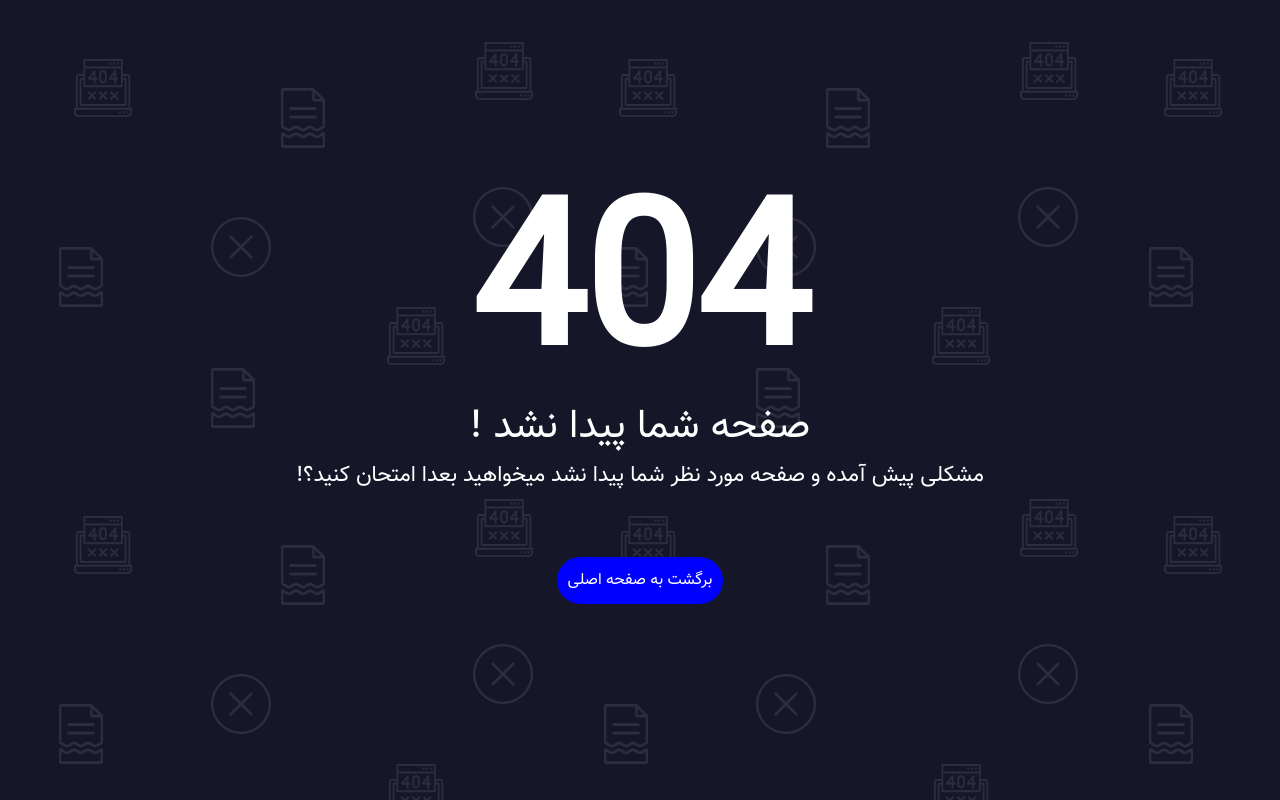
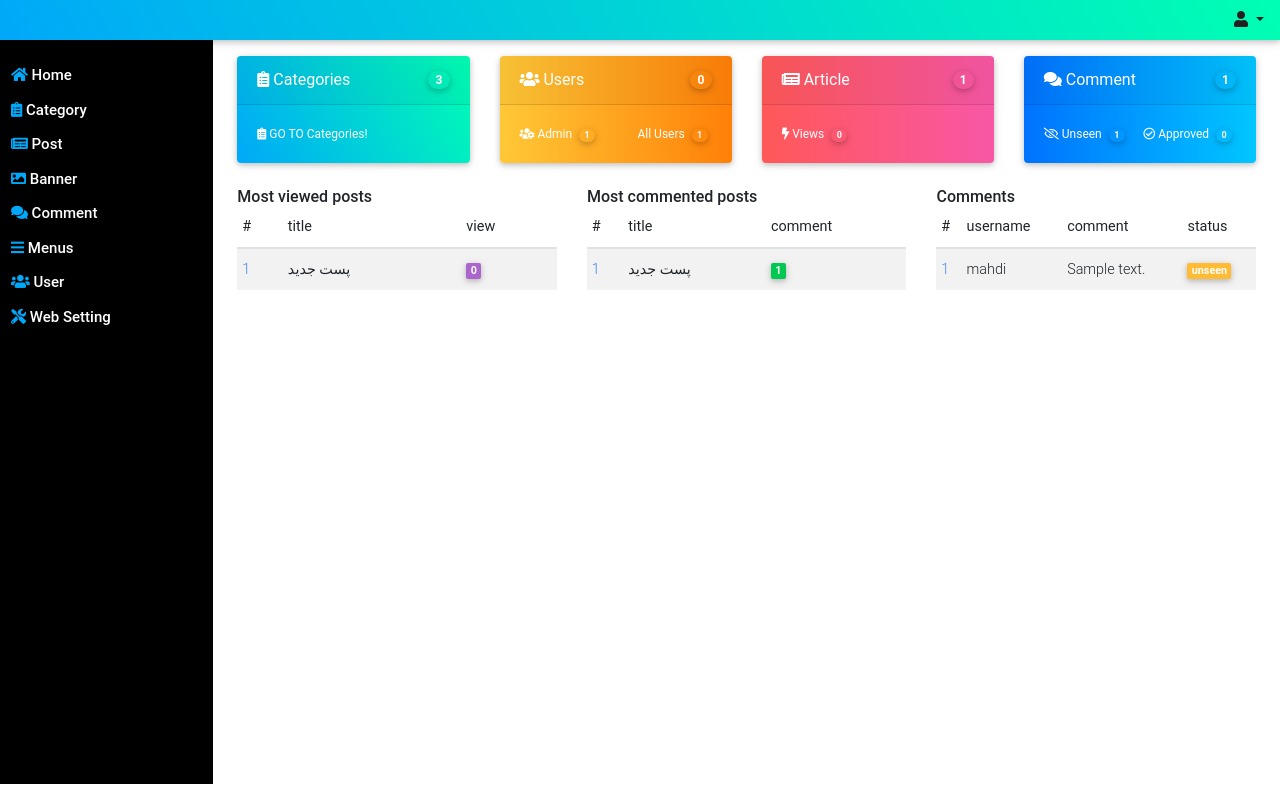
Before and after one commit to mahdic200/project, a PHP site: page /project/admin in a window 1280 px wide. Run offline with PHP 8.4, Linux system fonts and the light colour scheme; a user stored in the database is signed in; data comes from the database, SQL or seed files in the repository; tables that the repository leaves empty hold one stand-in row (values such as "Sample post"); some libraries are stand-ins or nearby versions.

Commit message:
end of episode168 admin panel is completed

```diff
--- /dev/null
+++ b/activities/Admin/Dashboard.php
@@ -0,0 +1,29 @@
+<?php
+
+namespace Admin;
+
+use database\DataBase;
+
+class Dashboard extends Admin
+{
+    public function index()
+    {
+        $db = new DataBase();
+        $categoryCount = $db->select("SELECT COUNT(*) FROM `categories`")->fetch();
+        $allusersCount = $db->select("SELECT COUNT(*) FROM `users`")->fetch();
+        $userCount = $db->select("SELECT COUNT(*) FROM `users` WHERE permission = 'user'")->fetch();
+        $adminCount = $db->select("SELECT COUNT(*) FROM `users` WHERE permission = 'admin'")->fetch();
+        $postCount = $db->select("SELECT COUNT(*) FROM `posts`")->fetch();
+        $postsViews = $db->select("SELECT SUM(view) FROM `posts`")->fetch();
+        $commentCount = $db->select("SELECT COUNT(*) FROM `comments`")->fetch();
+        $unseenComments = $db->select("SELECT COUNT(*) FROM `comments` WHERE status = 'unseen'")->fetch();
+        $approvedComments = $db->select("SELECT COUNT(*) FROM `comments` WHERE status = 'approved'")->fetch();
+
+        $mostViewedPosts = $db->select("SELECT * FROM `posts` ORDER BY view DESC LIMIT 0,5")->fetchAll();
+        $mostCommentedPosts = $db->select("SELECT * , comments.post_id , COUNT(comments.post_id) as comments_number FROM comments LEFT JOIN posts ON comments.post_id = posts.id GROUP BY comments.post_id ORDER BY comments_number DESC LIMIT 0,5;")->fetchAll();
+
+        $recentComments = $db->select("SELECT comments.id as id, users.username as username, comments.comment as comment, comments.status as 'status' FROM comments LEFT JOIN users ON comments.user_id = users.id ORDER BY comments.id DESC LIMIT 0,5")->fetchAll();
+
+        require_once BASE_PATH . "/template/admin/dashboard/index.php";
+    }
+}
--- a/activities/Auth/Auth.php
+++ b/activities/Auth/Auth.php
@@ -268,7 +268,8 @@ class Auth
                 if ($result) {
                     date_default_timezone_set('Asia/Tehran');
                     $db->update('users', $user['id'], ['forgot_token', 'forgot_token_expire'], [$randomToken, date('Y-m-d H:i:s', strtotime('+15 minutes'))]);
-                    $this->redirect('login');
+                    flash('forgot_error', "ایمیل بازیابی رمز عبور برای شما ارسال شد");
+                    $this->redirectBack();
                 }
                 else
                 {
--- a/index.php
+++ b/index.php
@@ -32,6 +32,7 @@ define("SENDER_NAME", "دوره آنلاین پی اچ پی جامع");
 require_once "./database/DataBase.php";
 require_once "./database/CreateDB.php";
 require_once "./activities/Admin/Admin.php";
+require_once "./activities/Admin/Dashboard.php";
 require_once "./activities/Admin/Category.php";
 require_once "./activities/Admin/Post.php";
 require_once "./activities/Admin/Banner.php";
@@ -192,6 +193,8 @@ function dd($var) {
     var_dump($var);
     // exit;
 }
+// dashboard
+uri('admin', 'Admin\Dashboard', 'index');
 
 // category
 
--- /dev/null
+++ b/template/admin/dashboard/index.php
@@ -0,0 +1,300 @@
+<?php
+
+require_once BASE_PATH . "/template/admin/layouts/header.php";
+
+?>
+
+
+<div class="row mt-3">
+
+    <div class="col-sm-6 col-lg-3">
+        <a href="<?= url('admin/category') ?>" class="text-decoration-none">
+            <div class="card text-white bg-gradiant-green-blue mb-3">
+                <div class="card-header d-flex justify-content-between align-items-center">
+                    <span>
+                        <i class="fas fa-clipboard-list">
+
+                        </i>
+                        Categories
+                    </span>
+                    <span class="badge badge-pill right">
+                        <!-- number of categories -->
+                        <?= $categoryCount["COUNT(*)"] ?>
+                    </span>
+                </div>
+                <div class="card-body">
+                    <section class="font-12 my-0"><i class="fas fa-clipboard-list"></i> GO TO Categories!</section>
+                </div>
+            </div>
+        </a>
+    </div>
+    <div class="col-sm-6 col-lg-3">
+        <a href="<?= url('admin/users') ?>" class="text-decoration-none">
+            <div class="card text-white bg-juicy-orange mb-3">
+                <div class="card-header d-flex justify-content-between align-items-center">
+                    <span>
+                        <i class="fas fa-users">
+
+                        </i>
+                        Users
+                    </span>
+                    <span class="badge badge-pill right">
+                        <!-- number of users -->
+                        <?= $userCount["COUNT(*)"] ?>
+
+                    </span>
+                </div>
+                <div class="card-body">
+                    <section class="d-flex justify-content-between align-items-center font-12">
+                        <span class="">
+                            <i class="fas fa-users-cog">
+
+                            </i>
+                            Admin
+                            <span class="badge badge-pill mx-1">
+                                <!-- number of Admins -->
+                                <?= $adminCount["COUNT(*)"] ?>
+
+                            </span>
+                        </span>
+                        <span class="">
+                            <i class="fas fa-admin">
+
+                            </i>
+                            All Users
+                            <span class="badge badge-pill mx-1">
+                                <!-- number of all users -->
+                                <?= $allusersCount["COUNT(*)"] ?>
+
+                            </span>
+                        </span>
+                    </section>
+                </div>
+            </div>
+        </a>
+    </div>
+    <div class="col-sm-6 col-lg-3">
+        <a href="<?= url('admin/posts') ?>" class="text-decoration-none">
+            <div class="card text-white bg-dracula mb-3">
+                <div class="card-header d-flex justify-content-between align-items-center">
+
+                    <span>
+                        <i class="fas fa-newspaper">
+
+                        </i>
+                        Article
+                    </span>
+                    <span class="badge badge-pill right">
+                        <!-- number of posts -->
+                        <?= $postCount["COUNT(*)"] ?>
+
+                    </span>
+                </div>
+                <div class="card-body">
+                    <section class="d-flex justify-content-between align-items-center font-12">
+                        <span class="">
+                            <i class="fas fa-bolt">
+
+                            </i>
+                            Views
+                            <span class="badge badge-pill mx-1">
+                                <!-- number of Admins -->
+                                <?= $postsViews["SUM(view)"] ?>
+
+                            </span>
+                        </span>
+                    </section>
+                </div>
+            </div>
+        </a>
+    </div>
+    <div class="col-sm-6 col-lg-3">
+        <a href="<?= url('admin/comments') ?>" class="text-decoration-none">
+            <div class="card text-white bg-neon-life mb-3">
+                <div class="card-header d-flex justify-content-between align-items-center">
+                    <span>
+                        <i class="fas fa-comments">
+
+                        </i>
+                        Comment
+                    </span>
+                    <span class="badge badge-pill right">
+                        <!-- number of comments -->
+                        <?= $commentCount["COUNT(*)"] ?>
+
+                    </span>
+                </div>
+                <div class="card-body">
+                    <!--                        <h5 class="card-title">Info card title</h5>-->
+                    <section class="d-flex justify-content-between align-items-center font-12">
+                        <span class="">
+                            <i class="far fa-eye-slash">
+
+                            </i>
+                            Unseen
+                            <span class="badge badge-pill mx-1">
+                                <!-- number of comments -->
+                                <?= $unseenComments["COUNT(*)"] ?>
+
+                            </span>
+                        </span>
+                        <span class="">
+                            <i class="far fa-check-circle">
+
+                            </i>
+                            Approved
+                            <span class="badge badge-pill mx-1">
+                                <!-- number of comments -->
+                                <?= $approvedComments["COUNT(*)"] ?>
+
+                            </span>
+                        </span>
+                    </section>
+                </div>
+            </div>
+        </a>
+    </div>
+
+</div>
+
+
+<div class="row mt-2">
+    <div class="col-4">
+        <h2 class="h6 pb-0 mb-0">
+            Most viewed posts
+        </h2>
+        <div class="table-responsive">
+            <!-- most viewed posts table -->
+            <table class="table table-striped table-sm">
+                <thead>
+                    <tr>
+                        <th>#</th>
+                        <th>title</th>
+                        <th>view</th>
+                    </tr>
+                </thead>
+                <tbody>
+                    <?php
+
+                    foreach ($mostViewedPosts as $mostViewedPost) {
+
+                    ?>
+                        <tr>
+                            <td>
+                                <a class="text-primary" href="">
+                                    <?= $mostViewedPost['id'] ?>
+                                </a>
+                            </td>
+                            <td>
+                                <?= $mostViewedPost['title'] ?>
+                            </td>
+                            <td>
+                                <span class="badge badge-secondary">
+                                    <?= $mostViewedPost['view'] ?>
+                                </span>
+                            </td>
+                        </tr>
+                    <?php } ?>
+
+                </tbody>
+            </table>
+            <!-- end of most viewed posts table -->
+        </div>
+    </div>
+    <div class="col-4">
+        <h2 class="h6 pb-0 mb-0">
+            Most commented posts
+
+        </h2>
+        <div class="table-responsive">
+            <!-- most commented posts -->
+            <table class="table table-striped table-sm">
+                <thead>
+                    <tr>
+                        <th>#</th>
+                        <th>title</th>
+                        <th>comment</th>
+                    </tr>
+                </thead>
+                <tbody>
+                    <?php
+                    foreach ($mostCommentedPosts as $mostCommentedPost) {
+
+                    ?>
+
+                        <tr>
+                            <td>
+                                <a class="text-primary" href="">
+                                    <?= $mostCommentedPost['id']; ?>
+                                </a>
+                            </td>
+                            <td>
+                                <?= $mostCommentedPost['title']; ?>
+                            </td>
+                            <td>
+                                <span class="badge badge-success">
+                                    <?= $mostCommentedPost['comments_number']; ?>
+                                </span>
+                            </td>
+                        </tr>
+                    <?php } ?>
+
+                </tbody>
+            </table>
+            <!-- end of most commented posts -->
+        </div>
+    </div>
+    <div class="col-4">
+        <h2 class="h6 pb-0 mb-0">
+            Comments
+        </h2>
+        <div class="table-responsive">
+            <table class="table table-striped table-sm">
+                <thead>
+                    <tr>
+                        <th>#</th>
+                        <th>username</th>
+                        <th>comment</th>
+                        <th>status</th>
+                    </tr>
+                </thead>
+                <tbody>
+                    <?php
+                    foreach ($recentComments as $recentComment) {
+                    ?>
+
+                        <tr>
+                            <td>
+                                <a class="text-primary" href="">
+                                    <?= $recentComment['id'] ?>
+                                </a>
+                            </td>
+                            <td>
+                                <?= $recentComment['username'] ?>
+                            </td>
+                            <td>
+                                <?= $recentComment['comment'] ?>
+                            </td>
+                            <td>
+                                <span class="badge badge-warning">
+                                <?= $recentComment['status'] ?>
+
+                                </span>
+                            </td>
+                        </tr>
+                    <?php  } ?>
+
+                </tbody>
+            </table>
+        </div>
+    </div>
+</div>
+
+
+
+<?php
+
+require_once BASE_PATH . "/template/admin/layouts/footer.php";
+
+
+?>
--- a/template/admin/layouts/header.php
+++ b/template/admin/layouts/header.php
@@ -46,7 +46,7 @@
     <div class="container-fluid">
         <div class="row">
             <nav class="col-md-2 d-none d-md-block pt-3 bg-sidebar sidebar px-0">
-                <a class="text-decoration-none d-block py-1 px-2 mt-1" href=""><i class="fa fa-home"></i> Home</a>
+                <a class="text-decoration-none d-block py-1 px-2 mt-1" href="<?= url('admin') ?>"><i class="fa fa-home"></i> Home</a>
                 <a class="text-decoration-none d-block py-1 px-2 mt-1" href="<?= url("admin/category") ?>"><i class="fa fa-clipboard-list"></i> Category</a>
                 <a class="text-decoration-none d-block py-1 px-2 mt-1" href="<?= url("admin/posts") ?>"><i class="fa fa-newspaper"></i> Post</a>
                 <a class="text-decoration-none d-block py-1 px-2 mt-1" href="<?= url("admin/banners") ?>"><i class="fa fa-image"></i> Banner</a>
```
Also changed, not shown: public/post-image/2022-07-12-16-09-58.png (added), public/post-image/2022-07-12-17-33-20.png (added), public/post-image/2022-07-12-17-33-33.png (added).
